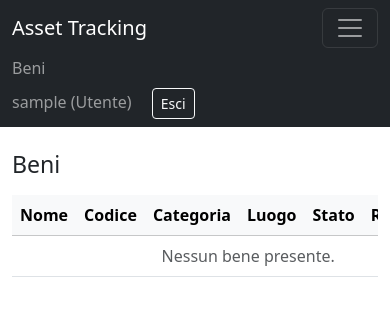
After one commit to alemasa17/asset_tracking-PPM, a Django app: page /beni/ in a window 390 px wide, after a click that opens the changed part. The commit adds this page. Shown: the top 316 px of the page. Run offline with Django 5.2, Linux system fonts and the light colour scheme; the visitor is signed in with stand-in values (Sample User, id 1); data comes from the database, SQL or seed files in the repository; data that the repository does not hold is empty.

Commit message:
Aggiungo Bootstrap, elenco dei beni e scheda di dettaglio
Creo le view asset_list e asset_detail con select_related, gli indirizzi in assets/urls.py e i template con badge di stato riusabile. Porto Bootstrap in base.html con navbar responsive.

```diff
--- /dev/null
+++ b/assets/urls.py
@@ -0,0 +1,13 @@
+# path collega un indirizzo a una pagina
+from django.urls import path
+
+# Le view scritte sopra
+from . import views
+
+# Indirizzi di questa app
+urlpatterns = [
+    # "/beni/" mostra l'elenco
+    path("beni/", views.asset_list, name="asset_list"),
+    # "/beni/3/" mostra la scheda del bene numero 3; <int:pk> cattura il numero
+    path("beni/<int:pk>/", views.asset_detail, name="asset_detail"),
+]
--- a/assets/views.py
+++ b/assets/views.py
@@ -1,3 +1,34 @@
-from django.shortcuts import render
+# Controllo "serve il login"
+from django.contrib.auth.decorators import login_required
+# get_object_or_404 cerca un oggetto e, se non esiste, mostra la pagina "non trovato"
+from django.shortcuts import get_object_or_404, render
 
-# Create your views here.
+# La tabella dei beni
+from .models import Asset
+
+
+# Elenco di tutti i beni: lo vedono tutti i ruoli, basta il login
+@login_required
+def asset_list(request):
+    # Chiede al database tutti i beni; select_related prende insieme anche
+    # categoria, luogo e responsabile, invece di fare una richiesta per ogni riga
+    assets = Asset.objects.select_related("category", "location", "holder")
+    # Passa i beni al template con il nome "assets"
+    return render(request, "assets/asset_list.html", {"assets": assets})
+
+
+# Scheda di un singolo bene; pk è il numero identificativo del bene, preso dall'indirizzo
+@login_required
+def asset_detail(request, pk):
+    # Cerca il bene con quel numero; se non esiste risponde 404
+    asset = get_object_or_404(
+        Asset.objects.select_related("category", "location", "holder"), pk=pk
+    )
+    # Il suo storico: "movements" è il nome (related_name) dato nel modello Movement
+    movements = asset.movements.select_related("user", "from_location", "to_location")
+    # Passa al template sia il bene sia lo storico
+    return render(
+        request,
+        "assets/asset_detail.html",
+        {"asset": asset, "movements": movements},
+    )
--- a/config/urls.py
+++ b/config/urls.py
@@ -8,4 +8,5 @@ urlpatterns = [
     path("admin/", admin.site.urls),
     # Tutto il resto lo gestisce l'app accounts
     path("", include("accounts.urls")),
+    path("", include("assets.urls")),
 ]
--- a/templates/accounts/home.html
+++ b/templates/accounts/home.html
@@ -1,5 +1,6 @@
 {% extends "base.html" %}
 {% block content %}
-  <h1>Benvenuto, {{ user.username }}</h1>
-  <p>Il tuo ruolo: {{ user.get_role_display }}.</p>
+  <h1 class="h3">Benvenuto, {{ user.username }}</h1>
+  <p>Il tuo ruolo: <strong>{{ user.get_role_display }}</strong>.</p>
+  <a class="btn btn-primary" href="{% url 'asset_list' %}">Vai ai beni</a>
 {% endblock %}
--- /dev/null
+++ b/templates/assets/asset_list.html
@@ -0,0 +1,33 @@
+{% extends "base.html" %}
+{% block title %}Beni{% endblock %}
+{% block content %}
+  <h1 class="h3 mb-3">Beni</h1>
+  {# table-responsive: la tabella scorre di lato sugli schermi piccoli #}
+  <div class="table-responsive">
+    <table class="table table-hover align-middle">
+      <thead class="table-light">
+        <tr>
+          <th>Nome</th><th>Codice</th><th>Categoria</th>
+          <th>Luogo</th><th>Stato</th><th>Responsabile</th>
+        </tr>
+      </thead>
+      <tbody>
+        {# Ripete la riga per ogni bene passato dalla view #}
+        {% for asset in assets %}
+          <tr>
+            <td><a href="{% url 'asset_detail' asset.pk %}">{{ asset.name }}</a></td>
+            <td>{{ asset.inventory_code }}</td>
+            <td>{{ asset.category }}</td>
+            <td>{{ asset.location }}</td>
+            <td>{% include "assets/_status_badge.html" %}</td>
+            {# default mostra un trattino se il responsabile è vuoto #}
+            <td>{{ asset.holder|default:"—" }}</td>
+          </tr>
+        {# Se l'elenco è vuoto mostra questa riga #}
+        {% empty %}
+          <tr><td colspan="6" class="text-center text-muted">Nessun bene presente.</td></tr>
+        {% endfor %}
+      </tbody>
+    </table>
+  </div>
+{% endblock %}
--- a/templates/base.html
+++ b/templates/base.html
@@ -2,33 +2,51 @@
 <html lang="it">
 <head>
   <meta charset="utf-8">
-  {# Fa adattare la pagina allo schermo del telefono #}
   <meta name="viewport" content="width=device-width, initial-scale=1">
-  {# Titolo della scheda: ogni pagina può cambiarlo #}
   <title>{% block title %}Asset Tracking{% endblock %}</title>
+  {# Stili di Bootstrap, caricati da internet #}
+  <link href="https://cdn.jsdelivr.net/npm/bootstrap@5.3.3/dist/css/bootstrap.min.css" rel="stylesheet">
 </head>
 <body>
-  <nav>
-    <a href="{% url 'home' %}">Home</a>
-    {# "user" è l'utente connesso, disponibile in ogni template #}
+  {# Barra in alto; su telefono il menu si chiude in un pulsante #}
+  <nav class="navbar navbar-expand-md navbar-dark bg-dark">
+    <div class="container">
+      <a class="navbar-brand" href="{% url 'home' %}">Asset Tracking</a>
+      <button class="navbar-toggler" type="button" data-bs-toggle="collapse" data-bs-target="#menu">
+        <span class="navbar-toggler-icon"></span>
+      </button>
+      <div class="collapse navbar-collapse" id="menu">
+        <ul class="navbar-nav me-auto">
           {% if user.is_authenticated %}
-      {# Voci di menu visibili solo con il ruolo giusto #}
-      {% if user.can_manage_inventory %}<a href="{% url 'manager_area' %}">Gestione</a>{% endif %}
-      {% if user.can_administer %}<a href="{% url 'admin_area' %}">Amministrazione</a>{% endif %}
-      {# Nome e ruolo di chi è connesso #}
-      <span>{{ user.username }} ({{ user.get_role_display }})</span>
-      {# Il logout richiede un modulo con pulsante, non un semplice link #}
-      <form method="post" action="{% url 'logout' %}" style="display:inline">
-        {# Codice di sicurezza obbligatorio in ogni modulo #}
+            <li class="nav-item"><a class="nav-link" href="{% url 'asset_list' %}">Beni</a></li>
+            {% if user.can_manage_inventory %}
+              <li class="nav-item"><a class="nav-link" href="{% url 'manager_area' %}">Gestione</a></li>
+            {% endif %}
+            {% if user.can_administer %}
+              <li class="nav-item"><a class="nav-link" href="{% url 'admin_area' %}">Amministrazione</a></li>
+            {% endif %}
+          {% endif %}
+        </ul>
+        {% if user.is_authenticated %}
+          <span class="navbar-text me-3">{{ user.username }} ({{ user.get_role_display }})</span>
+          <form method="post" action="{% url 'logout' %}" class="d-inline">
             {% csrf_token %}
-        <button type="submit">Esci</button>
+            <button type="submit" class="btn btn-outline-light btn-sm">Esci</button>
           </form>
         {% else %}
-      <a href="{% url 'login' %}">Accedi</a>
+          <a class="btn btn-outline-light btn-sm" href="{% url 'login' %}">Accedi</a>
         {% endif %}
+      </div>
+    </div>
   </nav>
-  <hr>
-  {# Qui ogni pagina inserisce il suo contenuto #}
+
+  {# Contenuto della pagina, centrato e con margini #}
+  <main class="container py-4">
     {% block content %}{% endblock %}
+  </main>
+
+  {# Serve al pulsante del menu su telefono #}
+  <script src="https://cdn.jsdelivr.net/npm/bootstrap@5.3.3/dist/js/bootstrap.bundle.min.js"></script>
+
 </body>
 </html>
```
Also changed, not shown: templates/assets/_status_badge.html (added, +8 -0 lines), templates/assets/asset_detail.html (added, +47 -0 lines), accounts/admin.py (line endings or trailing spaces). Lines whose indentation alone changed are shown as unchanged.
